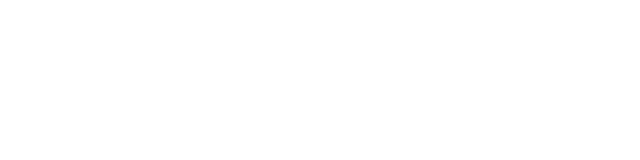
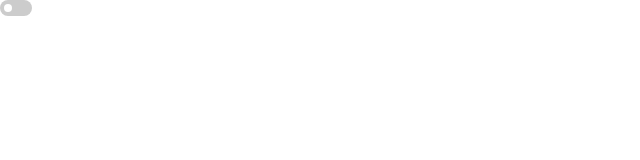
Before and after one commit to ProjectMeowInc/meowlib.frontend.remaster, a Next.js app: page / in a window 1280 px wide. Shown: the top 160 px of the page, without its empty margins (0-640 px from the left). Built offline with nearby package versions, Linux system fonts and the light colour scheme.

Commit message:
fixup! Создание компонента "SwitchInput"

```diff
--- a/src/components/UI/switchInput/SwitchInput.tsx
+++ b/src/components/UI/switchInput/SwitchInput.tsx
@@ -1,7 +1,7 @@
 import React, { useState } from 'react';
-import styles from './SwitchInput.module.css';
+import classes from './SwitchInput.module.css';
 
-const Switch = () => {
+const SwitchInput = () => {
   const [isChecked, setIsChecked] = useState(false);
 
   const handleChange = () => {
@@ -9,17 +9,17 @@ const Switch = () => {
   };
 
   return (
-    <div className={styles.switchContainer}>
-      <label className={styles.switch}>
+    <div className={classes.switchContainer}>
+      <label className={classes.switch}>
         <input
           type="checkbox"
           checked={isChecked}
           onChange={handleChange}
         />
-        <span className={styles.slider} />
+        <span className={classes.slider} />
       </label>
     </div>
   );
 };
 
-export default Switch;
+export default SwitchInput;
--- a/src/pages/index.tsx
+++ b/src/pages/index.tsx
@@ -1,9 +1,15 @@
 import React from 'react';
+import InputWithIcon from "@/components/UI/inputWithIcon/InputWithIcon";
+import InputCheckbox from "@/components/UI/inputCheckbox/InputCheckbox";
+import Button from "@/components/UI/button/Button";
+import InputAuthorization from "@/components/UI/InputAuthorization/InputAuthorization";
+import SwitchInput from "@/components/UI/switchInput/SwitchInput";
+import As from "@/components/UI/switchInput/SwitchInput";
 
 const Home = () => {
     return (
         <>
-
+            <SwitchInput/>
         </>
     );
 };
```
